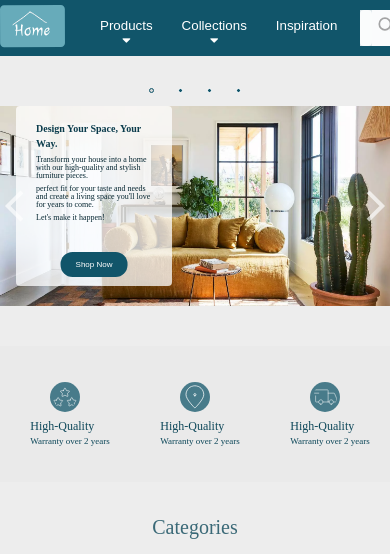
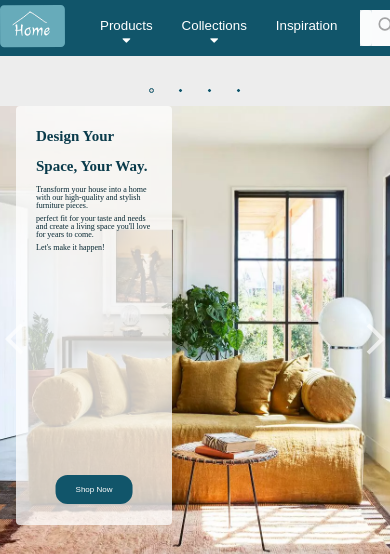
Before and after one commit to AnikoShaverdashvili/Furniture-Brand-, a plain HTML site: page index.html in a window 390 px wide. Shown: the top 554 px of the page. Drawn offline with Linux system fonts and the light colour scheme; grey boxes are pictures that could not be loaded; a web font is replaced by a local one.

Commit message:
update  slider

```diff
--- a/css/responsive.css
+++ b/css/responsive.css
@@ -154,17 +154,16 @@
 }
 @media screen and (max-width: 676px) {
   .top-left h1 {
-    font-size: 15px;
+    font-size: 18px;
   }
   .top-left p {
-    font-size: 10px;
+    font-size: 12px;
   }
   .image-btn {
     padding: 15px 25px;
-    font-size: 10px;
+    font-size: 12px;
     bottom: 10%;
   }
-
   .bottom-right {
     padding: 5px;
     bottom: 20px;
@@ -183,9 +182,10 @@
     width: 5px;
     height: 5px;
   }
-  .slider {
+
+  /* .slider {
     height: 400px;
-  }
+  } */
   .slider__nav-button {
     height: 50px;
     width: 50px;
@@ -196,26 +196,25 @@
 }
 @media screen and (max-width: 581px) {
   .top-left {
-    padding: 30px 40px;
+    padding: 27px 25px;
   }
   .top-left h1 {
-    font-size: 10px;
-    line-height: 15px;
+    font-size: 15px;
   }
   .top-left p {
-    font-size: 8px;
+    font-size: 10px;
   }
   .image-btn {
-    padding: 8px 15px;
+    padding: 10px 20px;
     font-size: 8px;
-    bottom: 10%;
+    /* bottom: 10%; */
   }
   .bottom-right {
     display: none;
   }
-  .slider {
+  /* .slider {
     height: 300px;
-  }
+  } */
   .slider__nav-button {
     height: 30px;
     width: 30px;
@@ -249,9 +248,9 @@
     font-size: 8px;
     bottom: 5%;
   }
-  .slider {
+  /* .slider {
     height: 200px;
-  }
+  } */
 }
 @media screen and (max-width: 336px) {
   .top-left {
```
